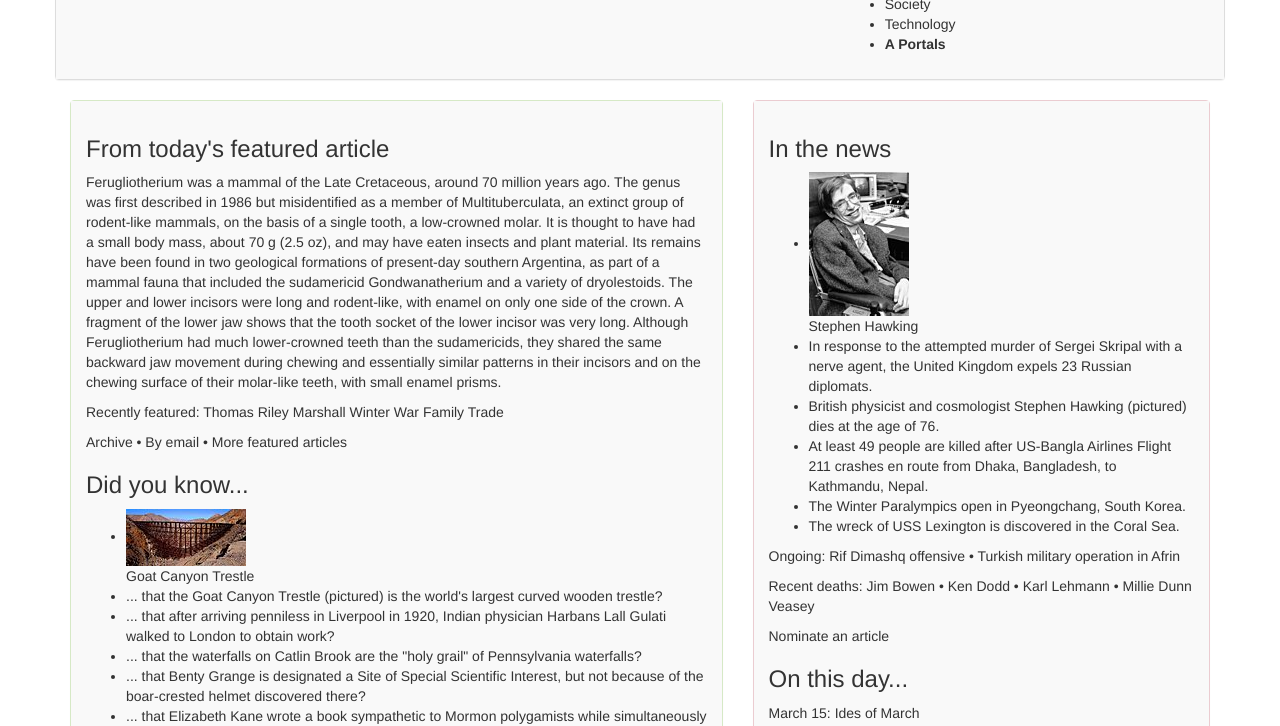
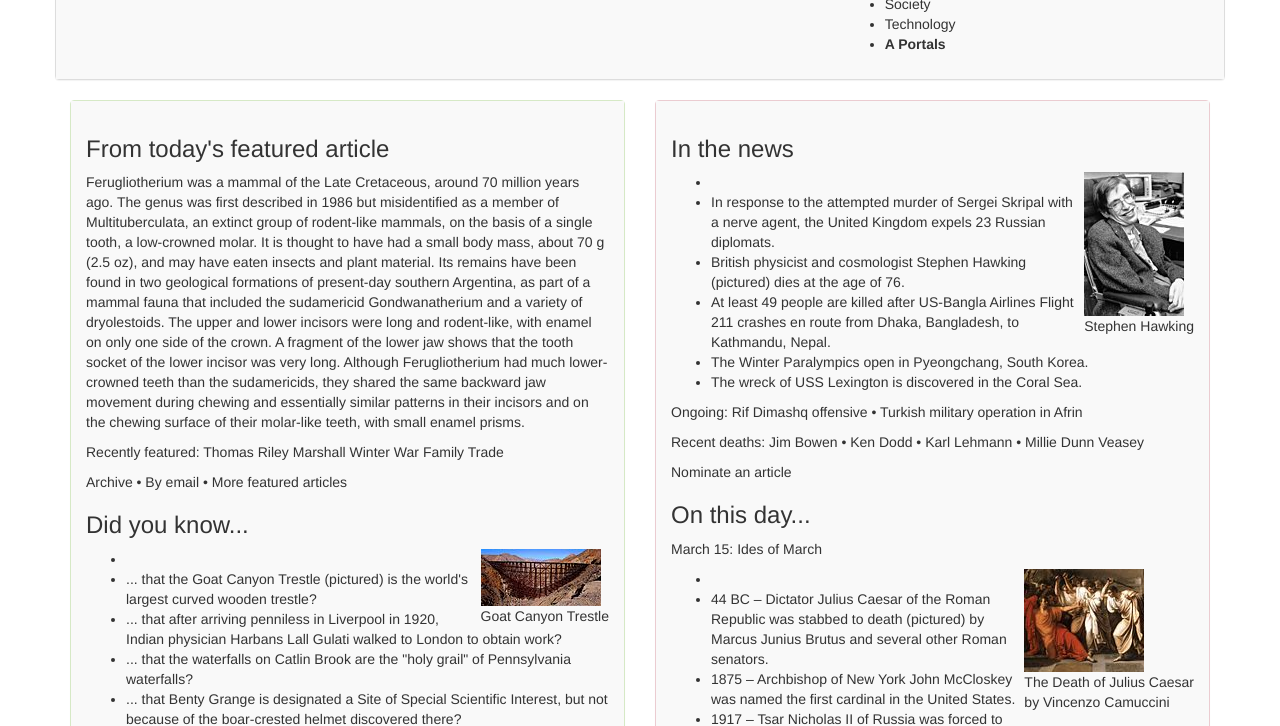
Before and after one commit to ishoman/wiki-rebuild, a plain HTML site: page index.html in a window 1280 px wide. Shown: the part 218-944 px from the top of the page. Drawn offline with Linux system fonts and the light colour scheme.

Commit message:
Add image floats

```diff
--- a/css/styles.css
+++ b/css/styles.css
@@ -2,6 +2,13 @@
   background-color: #f9f9f9;
 }
 
-.navbar-right {
-  display: inline-block;
+.float-img {
+  float: right;
 }
+.featured-content {
+  text-align: center;
+}
+
+.featured-footer-content {
+  text-align: right;
+}
--- a/index.html
+++ b/index.html
@@ -56,9 +56,9 @@
       </div>
     <!-- Beginning of 2nd row content -->
     <div class="row">
-      <div class="col-md-7">
+      <div class="col-md-6 col-height">
         <div class="panel panel-success">
-          <div class="panel-body">
+          <div class="panel-body" id="col-1">
             <h3>From today's featured article</h3>
             <p>Ferugliotherium was a mammal of the Late Cretaceous, around 70 million years ago. The genus was first described in 1986 but misidentified as a member of Multituberculata, an extinct group of rodent-like mammals, on the basis of a single tooth, a low-crowned molar. It is thought to have had a small body mass, about 70 g (2.5 oz), and may have eaten insects and plant material. Its remains have been found in two geological formations of present-day southern Argentina, as part of a mammal fauna that included the sudamericid Gondwanatherium and a variety of dryolestoids. The upper and lower incisors were long and rodent-like, with enamel on only one side of the crown. A fragment of the lower jaw shows that the tooth socket of the lower incisor was very long. Although Ferugliotherium had much lower-crowned teeth than the sudamericids, they shared the same backward jaw movement during chewing and essentially similar patterns in their incisors and on the chewing surface of their molar-like teeth, with small enamel prisms. </p>
             <p>Recently featured: Thomas Riley Marshall Winter War Family Trade</p>
@@ -66,7 +66,7 @@
             <h3>Did you know...</h3>
             <ul>
               <li>
-                <figure>
+                <figure class="float-img">
                     <img src="img/Goat_Canyon.jpg" alt="Goat Canyon Trestle">
                     <figcaption>Goat Canyon Trestle</figcaption>
                 </figure>
@@ -81,16 +81,18 @@
               <li>... that Akane Fujita decided to become a voice actress partly because she "wanted to do something that was fun"?</li>
             </ul>
             <p>Archive &bull; Start a new article &bull; Nominate an article</p>
+            <!-- quick fix -->
+            <br>
           </div>
         </div>
       </div>
-      <div class="col-md-5">
+      <div class="col-md-6">
         <div class="panel panel-danger">
           <div class="panel-body">
             <h3>In the news</h3>
             <ul>
               <li>
-                <figure>
+                <figure class="float-img">
                   <img src="img/stephen-hawking.jpg" alt="Stephen Hawking">
                   <figcaption>Stephen Hawking</figcaption>
                 </figure>
@@ -108,9 +110,9 @@
             <p>March 15: Ides of March</p>
             <ul>
               <li>
-                <figure>
+                <figure class="float-img">
                   <img src="img/caesar.jpg" alt="caesar dying">
-                  <figcaption>The Death of Julius Caesar by Vincenzo Camuccini</figcaption>
+                  <figcaption>The Death of Julius Caesar <br> by Vincenzo Camuccini</figcaption>
                 </figure>
               </li>
               <li>44 BC – Dictator Julius Caesar of the Roman Republic was stabbed to death (pictured) by Marcus Junius Brutus and several other Roman senators.</li>
@@ -131,11 +133,15 @@
         <div class="panel panel-title">
           <div class="panel-body">
             <h3>Today's featured picture</h3>
+            <div class="featured-content">
               <img src="img/budapest.jpg" alt="Tower in Budapest">
               <p>Hősök tere is a major square in Budapest, Hungary, known for its statue complex featuring the Seven Chieftains of the Magyars and other national leaders, as well as the Tomb of the Unknown Soldier. The square lies at the outbound end of Andrássy Avenue next to City Park. It hosts the Museum of Fine Arts and the Hall of Art. The square has played an important part in modern Hungarian history and has been a host to many political events, such as the reburial of Imre Nagy in 1989.</p>
               <p id="photo-credit">Photograph: Andrew Shiva</p>
+            </div>
+            <div class="featured-footer-content">
               <p>Recently featured: Albert Bridge, London &bull; Polypogon monspeliensis &bull; John Lorimer Worden</p>
               <p>Archive &bull; More featured pictures</p>
+            </div>
           </div>
         </div>
       </div>
```
Lines whose indentation alone changed are shown as unchanged.
